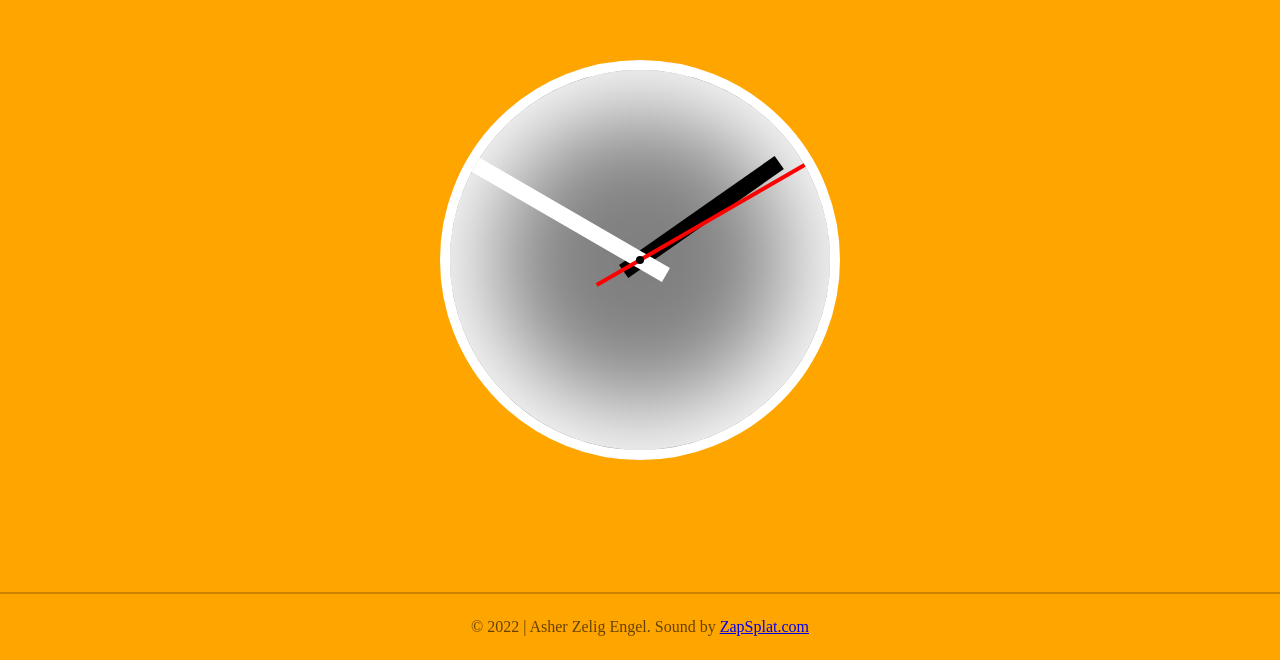
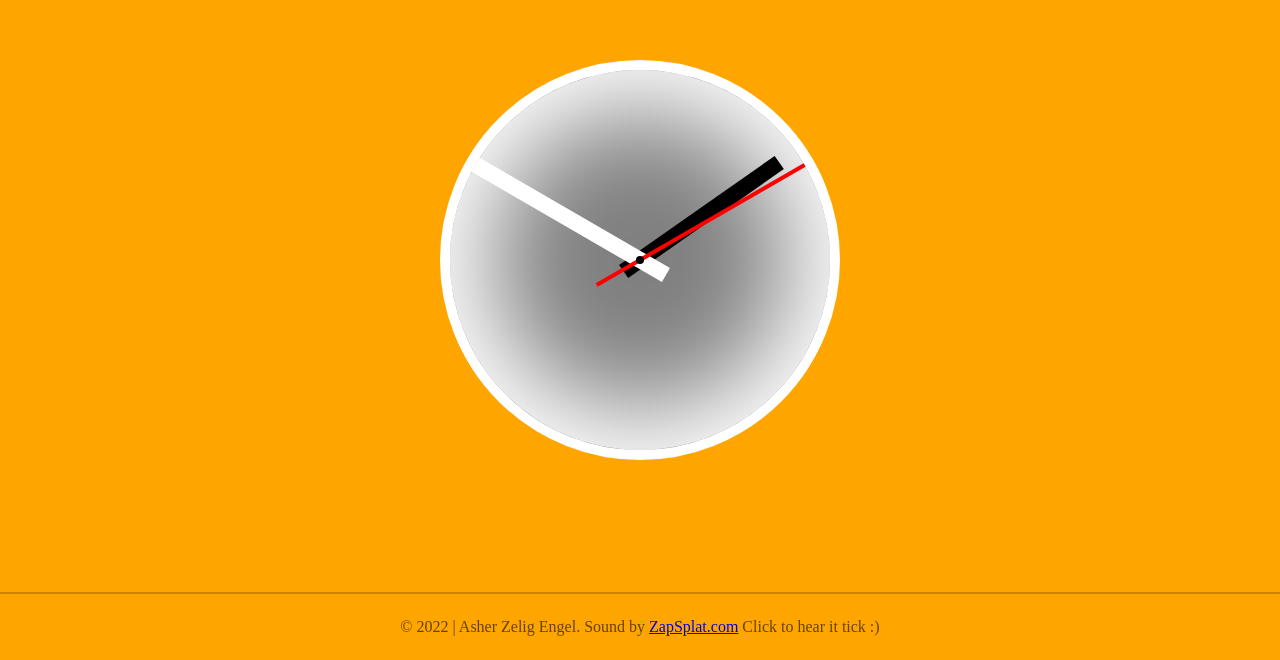
Before and after one commit to Asher-Z-Engel/Clock, a plain HTML site: page index.html in a window 1280 px wide. Shown: the part 140-800 px from the top of the page. Drawn offline with Linux system fonts and the light colour scheme.

Commit message:
Click to hear it tick

```diff
--- a/index.html
+++ b/index.html
@@ -15,7 +15,7 @@
     <div class="center-dot"></div>
   </div>
   <footer>
-    <p>&copy; 2022 | Asher Zelig Engel. Sound by <a href="https://www.zapsplat.com/">ZapSplat.com</a></p>
+    <p>&copy; 2022 | Asher Zelig Engel. Sound by <a href="https://www.zapsplat.com/">ZapSplat.com</a> Click to hear it tick :)</p>
   </footer>
   <script src="app.js"></script>
 </body>
```
